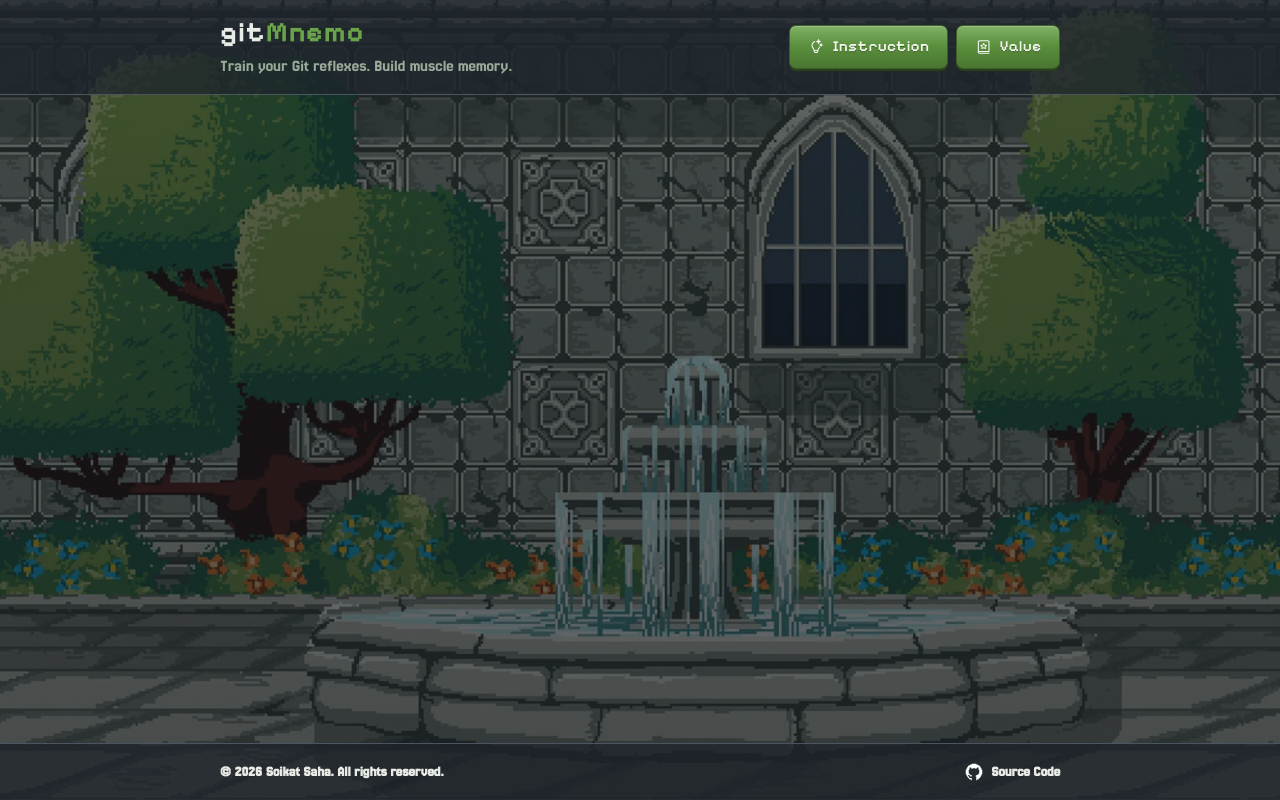
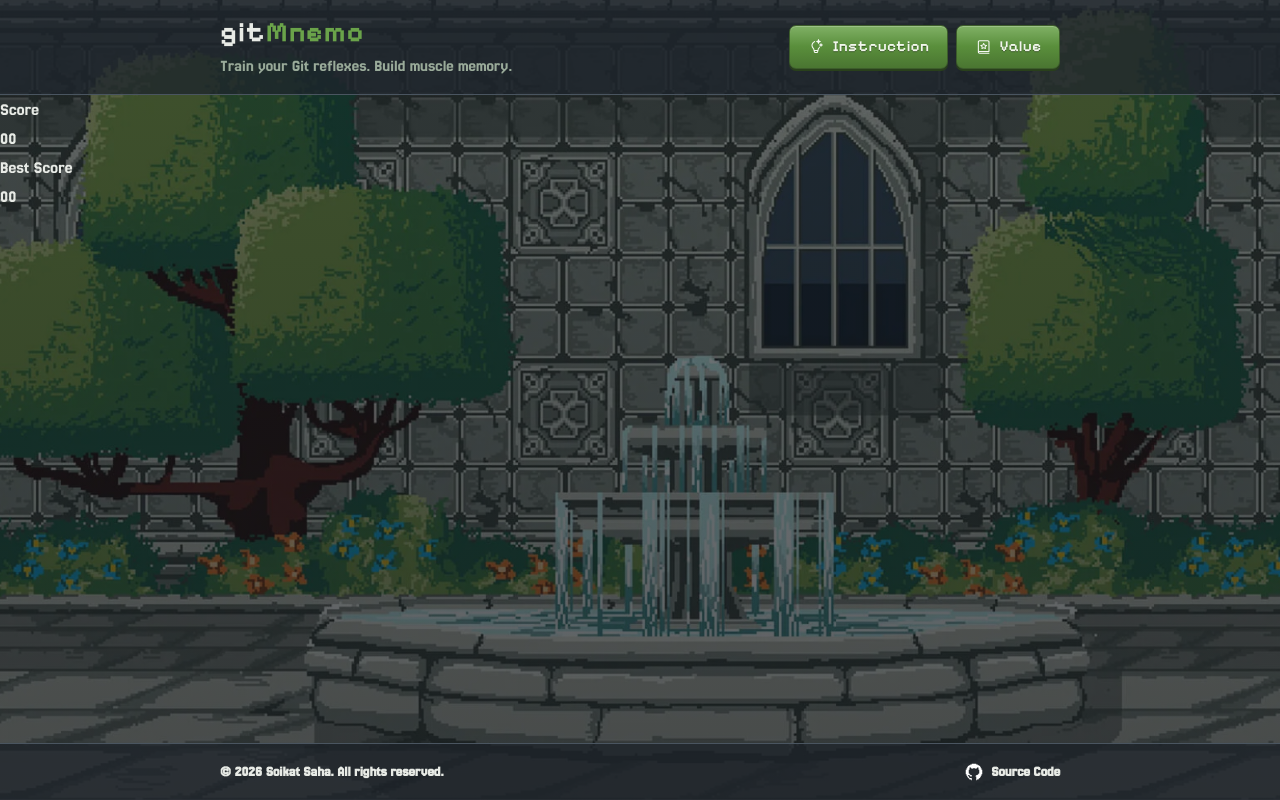
Before and after one commit to soikat27/git-mnemo, a React (Vite) app: page / in a window 1280 px wide. Built offline with nearby package versions, Linux system fonts and the light colour scheme.

Commit message:
feat: implement and add ScoreBoard component
-- displays current score and best score for this session
-- contains current score and best score state

```diff
--- a/src/components/GameArea.jsx
+++ b/src/components/GameArea.jsx
@@ -1,8 +1,12 @@
 import CardGrid from "./CardGrid.jsx";
+import ScoreBoard from "./ScoreBoard.jsx";
 
 export default function GameArea() {
     return (
-        <CardGrid />
+        <div className="game-area">
+            <ScoreBoard />
+            <CardGrid />
+        </div>
 
     );
 }
--- a/src/components/ScoreCard.jsx
+++ b/src/components/GitCard.jsx
@@ -1,4 +1,4 @@
-export default function ScoreCard() {
+export default function GitCard() {
     return (
         <div></div>
     );
--- a/src/components/ScoreBoard.jsx
+++ b/src/components/ScoreBoard.jsx
@@ -1,5 +1,29 @@
+import { useState } from "react";
+
 export default function ScoreBoard() {
+    const [score, setScore] = useState(0);
+    const [bestScore, setBestScore] = useState(0);
+
+    function formatScore(score) {
+        const digits = [];
+        const formated = String(score).padStart(2, "0");
+
+        for (const digit of formated) {
+            digits.push(digit);
+        }
+        return digits;
+    }
+
     return (
-        <div></div>
+        <div className="score-board">
+            <div className="score current">
+                <p>Score</p>
+                {formatScore(score).map(digit => <span className="digit">{digit}</span>)}
+            </div>
+            <div className="score best">
+                <p>Best Score</p>
+                {formatScore(bestScore).map(digit => <span className="digit">{digit}</span>)}
+            </div>
+        </div>
     );
 }
```
Also changed, not shown: src/assets/card-bg.webp (added).
